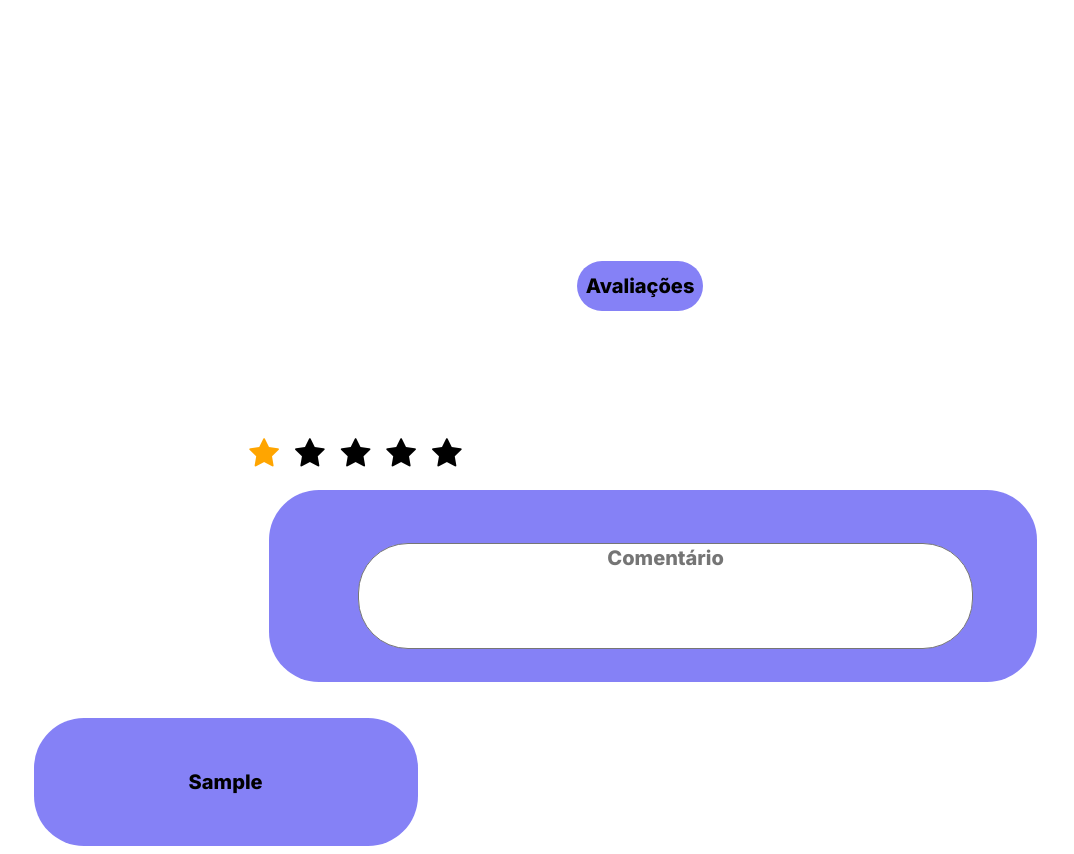
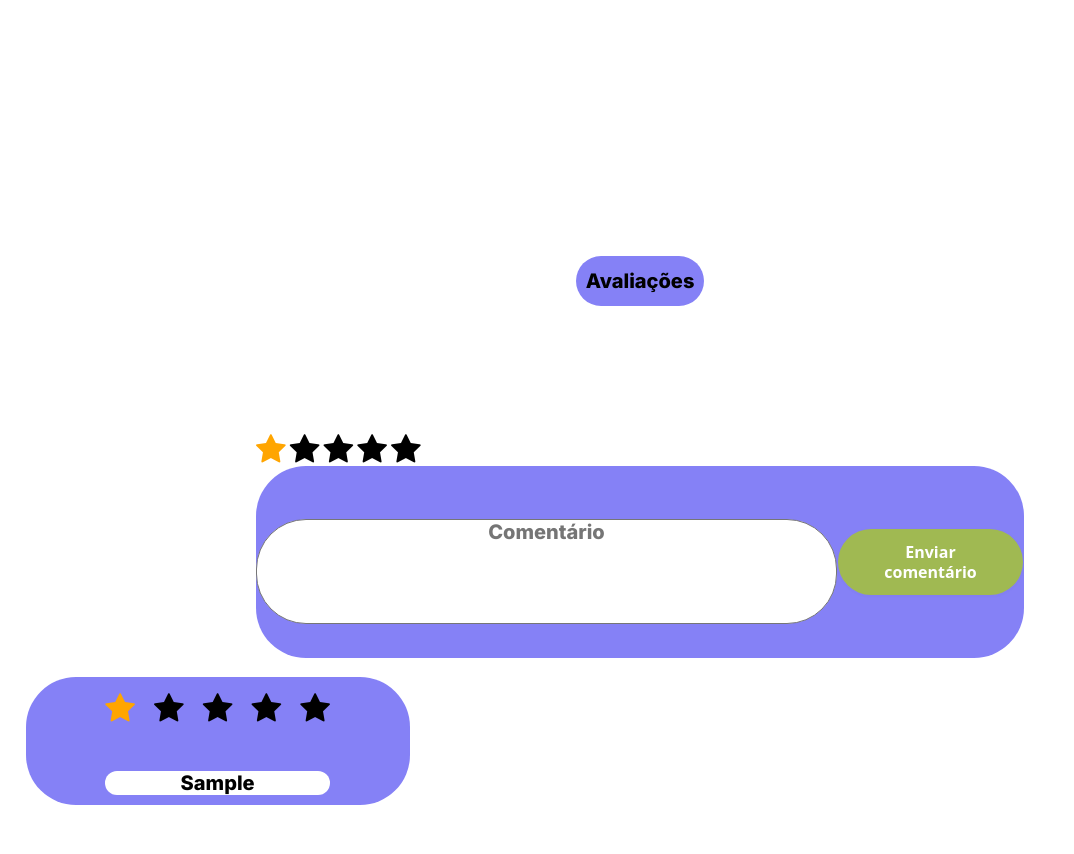
Before and after one commit to gigigabytes/vumbora_, a Django app: page /avaliacao/1/ in a window 1280 px wide. Shown: the whole page, without its empty margins (0-1074 px from the left). After the commit the page ends 805 px from the top, so only its background shows below. Run offline with Django 4.2, Linux system fonts and the light colour scheme; data comes from the database, SQL or seed files in the repository; both versions use the stored data as it was after the commit; tables that the repository leaves empty hold one stand-in row (values such as "Sample post").

Commit message:
corrigir CSS e função de salvar somente comentário

```diff
--- a/mysite/vumbora/forms.py
+++ b/mysite/vumbora/forms.py
@@ -7,5 +7,5 @@ class AvaliacaoForm(forms.ModelForm):
         model = Avaliacao
         fields = ['nota', 'comentario', 'usuario'] # campos que serão exibidos no formulário
         widgets = {
-            'comentario': forms.Textarea(attrs={'class': 'form-comentario', 'placeholder': 'Comentário'}),
+            'comentario': forms.Textarea(attrs={'class': 'form-comentario', 'placeholder': 'Comentário', 'id': 'id_comentario'}),
         }
--- a/mysite/vumbora/static/vumbora/css/avaliacao.css
+++ b/mysite/vumbora/static/vumbora/css/avaliacao.css
@@ -1,6 +1,10 @@
 *{
     box-sizing: border-box;
+    margin: 0;
+    padding: 0;
 }
+
+
 /* Botões e estrelas */
 .button-send {
   align-items: center;
@@ -90,6 +94,8 @@
     width: 30vw;
     height: 10vw;
     margin-top: 1.5vw;
+    align-items: center;
+    justify-content: center;
 
 }
 
@@ -97,9 +103,14 @@
     font-size: 20px;
     font-weight: bold;
     font-family: 'Inter', sans-serif;
+}
+
+#caixa-texto{
+    background-color: white;
+    border-radius: 50px;
     display: flex;
     justify-content: center;
-    align-items: center;
+    align-items: right;
 }
 
 /* Relativo ao form de avaliar */
@@ -116,20 +127,13 @@
     justify-content: center;
     align-items: center;
     background-color: #8581F6;
-    gap: 2vw;
-    margin-left: 2vw;
     border-radius: 50px;
     width: 60vw;
     height: 15vw;
-    margin-top: 1.5vw;
+
 }
 
 .form-comentario{
-    display: flex;
-    justify-content: center;
-    align-items: center;
-    gap: 2vw;
-    margin-left: 2vw;
     border-radius: 50px;
     width: 80%;
     height: 55%;
@@ -139,18 +143,18 @@
 .form-comentario::placeholder{
     font-size: 20px;
     font-family: 'Inter', sans-serif;
-    display:flex;
-    margin: 0%;
-    text-align: center;
-    align-items: center;
 }
 
 textarea{
     font-size: 20px;
     font-family: 'Inter', sans-serif;
-    display:flex;
     margin: 0%;
     text-align: center;
     align-items: center;
     resize: none;
 }
+
+.nota-btn{
+   margin-top: 5px;
+   padding-left: 15px;
+}
--- a/mysite/vumbora/static/vumbora/js/avaliacao.js
+++ b/mysite/vumbora/static/vumbora/js/avaliacao.js
@@ -9,6 +9,9 @@ const form = document.querySelector('form')
 const confirmbox = document.getElementById('confirm-box')
 const csrf = document.getElementsByName('csrfmiddlewaretoken')
 const url = document.body.getAttribute('data-url')
+const comentarioInput = document.getElementById('id_comentario');  // Substitua 'id_do_seu_campo_de_comentario' pelo ID correto
+
+
 const handleStarSelect = (size) =>{
     const children = form.children
 
@@ -98,11 +101,34 @@ if (one){
                 console.log(response)
 
                 setTimeout(function(){
-                    window.location.reload()
+                    window.location.href = url
                 }, 1000)
             },
         })
 }))
 }
 
-// Representar estrelas nas avaliações
+// Enviar comentário
+document.getElementById('button-enviar').addEventListener('click', function(){
+    const comentario = comentarioInput.value
+
+    $.ajax({
+        type:'POST',
+        url: url,
+        data:{
+            'csrfmiddlewaretoken': csrf[0].value,
+            'comentario': comentario,
+            'usuario': usuario,
+        },
+        success: function(response){
+            alert('Obrigado por comentar', response);
+            console.log(response)
+
+            setTimeout(function(){
+                window.location.href = url
+            }, 1000)
+        },
+    })
+}
+
+)
--- a/mysite/vumbora/templates/vumbora/avaliacao.html
+++ b/mysite/vumbora/templates/vumbora/avaliacao.html
@@ -14,6 +14,8 @@
     <link rel="stylesheet" href="https://cdnjs.cloudflare.com/ajax/libs/font-awesome/4.7.0/css/font-awesome.min.css">
     <script src="https://code.jquery.com/jquery-3.6.4.min.js"></script>
     <script src="{% static 'vumbora/js/avaliacao.js' %}" defer></script>
+    <script src="{%static 'vumbora/js/comentario.js' %}" defer datanota="{{avaliacao.nota}}"></script>
+    </script>
 </head>
 
 
@@ -21,11 +23,11 @@
 
 <body data-url="{% url 'vumbora:avaliacao' evento.id %}">
 
-   <div class = "menu-op">
-    <div id ="tittle" >
-        <p>Avaliações</p>
+    <div class="menu-op">
+        <div id="tittle">
+            <p>Avaliações</p>
+        </div>
     </div>
-   </div>
 
     <div class="form-avaliar">
         <form method="POST">
@@ -35,9 +37,11 @@
             <button type="submit" class="fa fa-star fa-2x my-btn " id="third"></button>
             <button type="submit" class="fa fa-star fa-2x my-btn " id="fourth"></button>
             <button class="fa fa-star fa-2x my-btn " id="fifth"></button>
-            <div id = "form-comentario">
+            <div id="form-comentario">
                 {{form.comentario}}
+                <button type = "button" class="button-send" id ="button-enviar">Enviar comentário</button>
             </div>
+
         </form>
     </div>
 
@@ -46,11 +50,25 @@
 
     {% comment %} Exibição dos comentários {% endcomment %}
     {% for avaliacao in avaliacoes %}
-        <div class = "coment-section">
-           <div id = "coment-text">
-                <p>{{avaliacao.comentario}}</p>
-           </div>
+    <div class="coment-section" data-nota="{{avaliacao.nota}}">
+        <div id="estrelas-nota">
+            <span type="submit" class="fa fa-star fa-2x nota-btn_ " id="um_{{avaliacao.id}}"></span>
+            <span type="submit" class="fa fa-star fa-2x nota-btn " id="dois_{{avaliacao.id}}"></span>
+            <span type="submit" class="fa fa-star fa-2x nota-btn " id="tres_{{avaliacao.id}}"></span>
+            <span type="submit" class="fa fa-star fa-2x nota-btn " id="quatro_{{avaliacao.id}}"></span>
+            <span type="submit" class="fa fa-star fa-2x nota-btn " id="cinco_{{avaliacao.id}}"></span>
         </div>
+        <div id = "caixa-texto">
+            <div id="coment-text">
+                {% if avaliacao.comentario is null %}
+                    <p>Avaliação sem comentário</p>
+                {% else %}
+                    <p>{{avaliacao.comentario}}</p>
+                {% endif %}
+            </div>
+        </div>
+    </div>
+
     {% endfor %}
 
 
--- a/mysite/vumbora/views.py
+++ b/mysite/vumbora/views.py
@@ -33,7 +33,7 @@ def avaliacao(request, evento_id):
             # avaliacao.usuario = request.user
             nova_avaliacao.evento = evento
             nova_avaliacao.save()
-            return JsonResponse({'success': True})
+            # return JsonResponse({'success': True})
             return HttpResponseRedirect(reverse('vumbora:avaliacao', args=(evento.id,)))
         else:
             return render(request, 'vumbora/avaliacao.html', {'evento': evento, 'avaliacoes': avaliacoes, 'form': form})
```
Also changed, not shown: mysite/vumbora/static/vumbora/js/comentario.js (added, +53 -0 lines), mysite/db.sqlite3.
